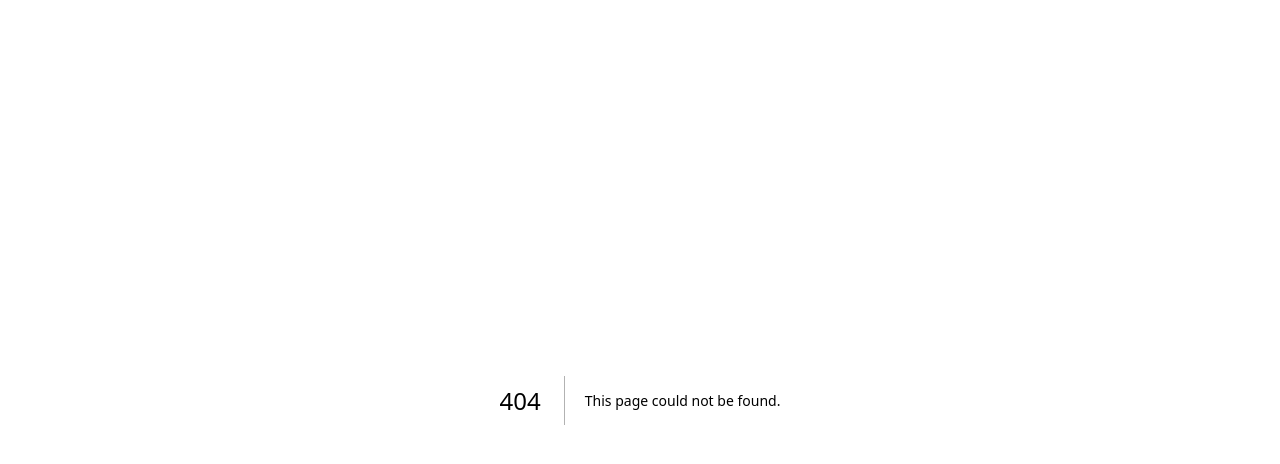
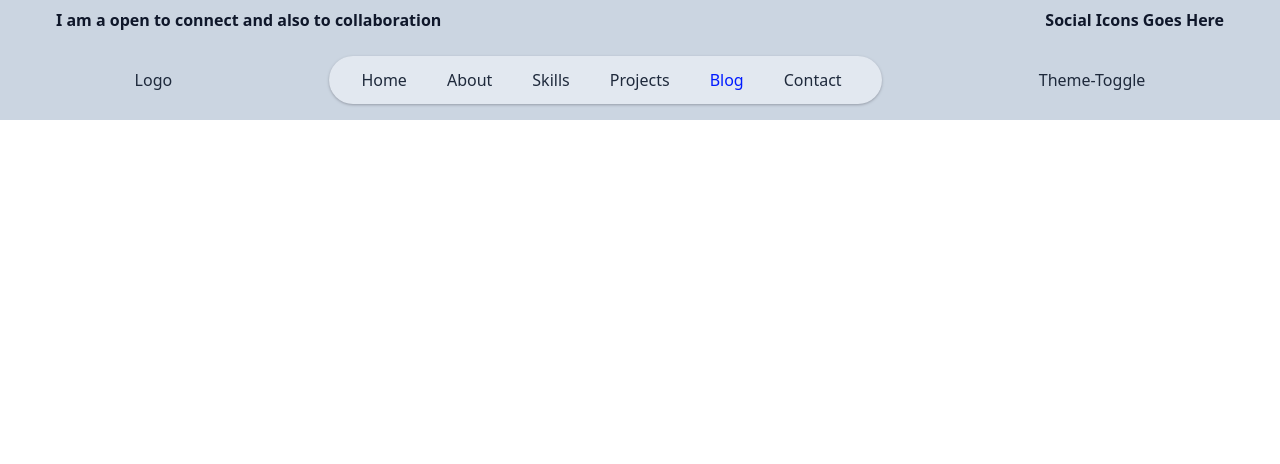
Before and after one commit to PeaceOloruntoba/peacecodes, a Next.js app: page /Blog in a window 1280 px wide. Before the commit this address had no page. Shown: the top 464 px of the page. Built offline with nearby package versions, Linux system fonts and the light colour scheme.

Commit message:
moving forward

```diff
--- /dev/null
+++ b/pages/Blog.tsx
@@ -0,0 +1,12 @@
+import "../src/app/globals.css"
+import Navbar from "@/app/components/Navbar";
+
+export default function Blog() {
+    return(
+        <>
+        <div className="text-slate-800">
+            <Navbar />
+        </div>
+        </>
+    )
+}
--- a/src/app/components/Header.tsx
+++ b/src/app/components/Header.tsx
@@ -1,7 +1,7 @@
 
 export default function Header() {
     return(
-        <div className="flex items-center justify-between px-14 py-2 bg-slate-300 darkbg-slate-950 text-slate-900 font-semibold">
+        <div className="flex items-center justify-between px-14 py-2 bg-slate-300 dark:bg-gray-950 text-slate-900 dark:text-slate-200 font-semibold">
             <span>
                 I am a open to connect and also to collaboration
             </span>
--- a/src/app/components/Navbar.tsx
+++ b/src/app/components/Navbar.tsx
@@ -1,40 +1,45 @@
 "use client"
 import Link from "next/link";
 import { useRouter, usePathname } from "next/navigation";
+import Header from "./Header";
 
 export default function Navbar() {
     const router = useRouter();
     const pathname = usePathname();
   return (
-    <div className="flex items-center justify-around py-4 bg-slate-300 px-14">
+        <div>
+            <Header />
+    <div className="flex items-center justify-around py-4 bg-slate-300 px-14 dark: dark:bg-gray-950">
+
         <div>
             Logo
         </div>
-    <div className="px-4 bg-slate-200 shadow shadow-gray-400 rounded-l-full rounded-r-full p-1">
-      <ul className="flex flex-wrap text-md font-medium text-center text-slate-800 dark:text-gray-400">
+    <div className="px-4 bg-slate-200 shadow shadow-gray-400 rounded-l-full rounded-r-full p-1 dark:bg-slate-950">
+      <ul className="flex flex-wrap text-md font-medium text-center text-slate-800 dark:text-zinc-300">
         <li className="mr-2">
-          <Link href="/" className={`inline-block px-4 py-2 ${ pathname === "/" ? "text-[#001aff]" : "text-slate-800 hover:text-blue-600 ease-in duration-300" }`} > Home</Link>
+          <Link href="/" className={`inline-block px-4 py-2 ${ pathname === "/" ? "text-[#001aff]" : "text-slate-800 dark:text-zinc-300 hover:text-blue-600 ease-in duration-300" }`} > Home</Link>
         </li>
         <li className="mr-2">
-          <Link href="/About" className={`inline-block px-4 py-2 ${ pathname === "/About" ? "text-[#001aff]" : "text-slate-800 hover:text-blue-600 ease-in duration-300" }`} >About</Link>
+          <Link href="/About" className={`inline-block px-4 py-2 ${ pathname === "/About" ? "text-[#001aff]" : "text-slate-800 dark:text-zinc-300 hover:text-blue-600 ease-in duration-300" }`} >About</Link>
         </li>
         <li className="mr-2">
-          <Link href="/tab3" className={`inline-block px-4 py-2 rounded-full ${ pathname === "/tab3" ? "text-[#001aff]" : "text-slate-800 hover:text-blue-600 ease-in duration-300" }`} >Experience</Link>
+          <Link href="/Skills" className={`inline-block px-4 py-2 rounded-full ${ pathname === "/Skills" ? "text-[#001aff]" : "text-slate-800 dark:text-zinc-300 hover:text-blue-600 ease-in duration-300" }`} >Skills</Link>
         </li>
         <li className="mr-2">
-          <Link href="/tab4" className={`inline-block px-4 py-2 rounded-full ${ pathname === "/tab4" ? "text-[#001aff]" : "text-slate-800 hover:text-blue-600 ease-in duration-300" }`} >Projects</Link>
+          <Link href="/Projects" className={`inline-block px-4 py-2 rounded-full ${ pathname === "/Projects" ? "text-[#001aff]" : "text-slate-800 dark:text-zinc-300 hover:text-blue-600 ease-in duration-300" }`} >Projects</Link>
         </li>
         <li className="mr-2">
-          <Link href="/tab5" className={`inline-block px-4 py-2 rounded-full ${ pathname === "/tab5" ? "text-[#001aff]" : "text-slate-800 hover:text-blue-600 ease-in duration-300" }`} >Blog</Link>
+          <Link href="/Blog" className={`inline-block px-4 py-2 rounded-full ${ pathname === "/Blog" ? "text-[#001aff]" : "text-slate-800 dark:text-zinc-300 hover:text-blue-600 ease-in duration-300" }`} >Blog</Link>
         </li>
         <li className="mr-2">
-          <Link href="/tab6" className={`inline-block px-4 py-2 rounded-full ${ pathname === "/tab6" ? "text-[#001aff]" : "text-slate-800 hover:text-blue-600 ease-in duration-300" }`} >Contact</Link>
+          <Link href="/Contact" className={`inline-block px-4 py-2 rounded-full ${ pathname === "/Contact" ? "text-[#001aff]" : "text-slate-800 dark:text-zinc-300 hover:text-blue-600 ease-in duration-300" }`} >Contact</Link>
         </li>
       </ul>
     </div>
     <div>
         Theme-Toggle
     </div>
+        </div>
               </div>
   );
 }
--- a/src/app/page.tsx
+++ b/src/app/page.tsx
@@ -1,13 +1,11 @@
 import Navbar from './components/Navbar'
 import Footer from './components/Footer'
 import Intro from './components/Intro'
-import Header from './components/Header'
 
 export default function Home() {
   return (
     <>
     <div className=''>
-      <Header />
       <Navbar />
       <Intro />
       <Footer />
```
Also changed, not shown: pages/Contact.tsx (added, +12 -0 lines), pages/Projects.tsx (added, +12 -0 lines), pages/Skills.tsx (added, +12 -0 lines).
